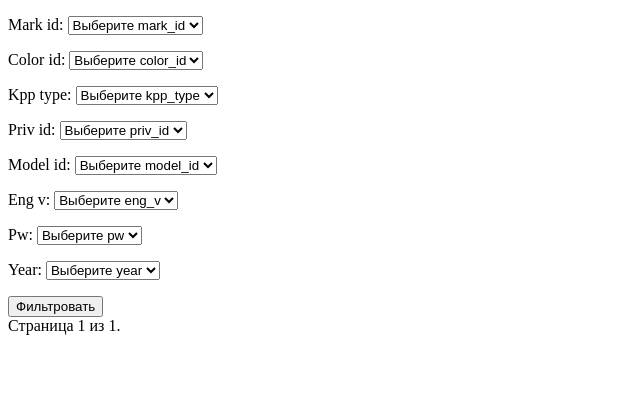
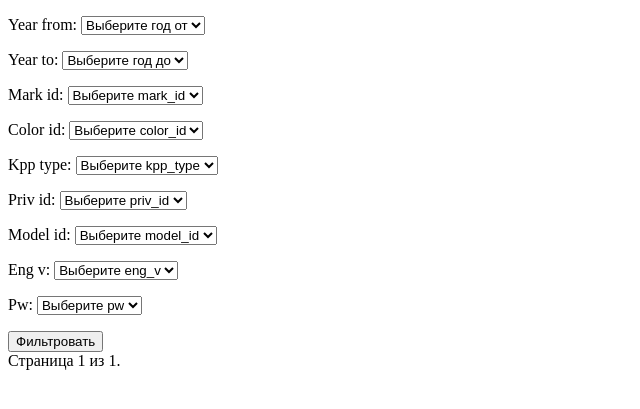
Before and after one commit to IT-solutions-django/CarAuction, a Django app: page /main/filters/ in a window 1280 px wide. Shown: the top 409 px of the page, without its empty margins (0-640 px from the left). Run offline with Django 5.2, Linux system fonts and the light colour scheme; data that the repository does not hold is empty; parts of the project's set-up code (start-up, migrations or seed data) failed here and were passed over.

Commit message:
modified filters for cars

```diff
--- a/CarAuction/settings.py
+++ b/CarAuction/settings.py
@@ -41,6 +41,7 @@ INSTALLED_APPS = [
     'debug_toolbar',
     'rest_framework',
     'cars',
+    'youtube'
 ]
 
 MIDDLEWARE = [
--- a/cars/forms.py
+++ b/cars/forms.py
@@ -1,4 +1,5 @@
 from django import forms
+from cars.cars_settings import CarYearEnum
 
 
 class CarFilterForm(forms.Form):
@@ -11,3 +12,11 @@ class CarFilterForm(forms.Form):
                     choices=[('', f'Выберите {field_name}')] + [(choice, choice) for choice in choices[0]],
                     required=False
                 )
+
+    year_from = forms.ChoiceField(
+        choices=[('', 'Выберите год от')] + [(year, year) for year in CarYearEnum.year_range()],
+        required=False
+    )
+    year_to = forms.ChoiceField(
+        choices=[('', 'Выберите год до')] + [(year, year) for year in CarYearEnum.year_range()],
+        required=False)
--- a/cars/templates/page_filter.html
+++ b/cars/templates/page_filter.html
@@ -33,12 +33,5 @@
         {% endif %}
     </span>
 </div>
-
-<script src="https://code.jquery.com/jquery-3.6.0.min.js"></script>
-<script>
-    $('select').change(function() {
-        $('#car-filter-form').submit();
-    });
-</script>
 </body>
 </html>
--- a/cars/views.py
+++ b/cars/views.py
@@ -28,8 +28,7 @@ def page_filter(request):
                                                                                                                  flat=True),
             False, True),
         'eng_v': (CarEngVEnum.eng_v_range(), False, False),
-        'pw': (UniqueCarPw.objects.values_list('name', flat=True), False, False),
-        'year': (CarYearEnum.year_range(), False, False)
+        'pw': (UniqueCarPw.objects.values_list('name', flat=True), False, False)
     }
 
     form = CarFilterForm(request.GET, dynamic_fields=filter_fields)
@@ -40,13 +39,26 @@ def page_filter(request):
 
     if filters:
         q_objects = Q()
+        year_from = filters.get('year_from', '')
+        year_to = filters.get('year_to', '')
+
+        if year_from and year_to:
+            q_objects &= Q(year__range=(year_from, year_to))
+        elif year_from:
+            q_objects &= Q(year__range=(year_from, CarYearEnum.MAX_YEAR.value))
+        elif year_to:
+            q_objects &= Q(year__range=(CarYearEnum.MIN_YEAR.value, year_to))
+
         for field, value in filters.items():
-            if filter_fields[field][1]:
-                q_objects &= Q(**{filter_fields[field][1]: value})
-            elif filter_fields[field][2]:
-                q_objects &= Q(**{f'{field}__name': value})
+            if field in ['year_from', 'year_to']:
+                continue
             else:
-                q_objects &= Q(**{field: value})
+                if filter_fields[field][1]:
+                    q_objects &= Q(**{filter_fields[field][1]: value})
+                elif filter_fields[field][2]:
+                    q_objects &= Q(**{f'{field}__name': value})
+                else:
+                    q_objects &= Q(**{field: value})
         cars = cars.filter(q_objects)
 
     paginator = Paginator(cars, 8)
```
